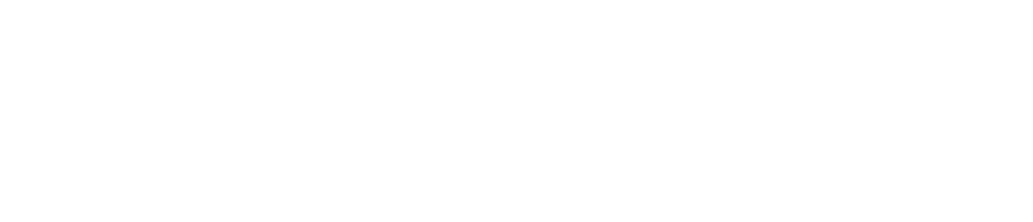
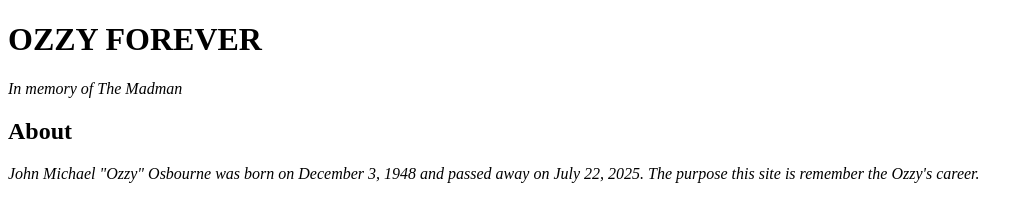
Before and after one commit to Davi621/ozzyforever, a plain HTML site: page index.html in a window 1280 px wide. Shown: the whole page, without its empty margins (0-1033 px from the left). Drawn offline with Linux system fonts and the light colour scheme.

Commit message:
descricao

```diff
--- a/index.html
+++ b/index.html
@@ -3,6 +3,22 @@
 <html>
     <head>
         <title>Ozzy forever</title>
+        <meta name="descripition" content="Keeping alive the legacy"
     </head>
-    <body></body>
+    <body>
+        <header>
+            <h1>OZZY FOREVER</h1>
+            <p><em>In memory of The Madman</em></p>
+        </header>
+        <main>
+            <section>
+                <h2><strong>About</strong></h2>
+                <p><em>John Michael "Ozzy" Osbourne was born on December 3, 1948 and passed away on July 22, 2025.
+                    The purpose this site is remember the Ozzy's career.</em>
+                </p>
+            </section>
+
+        </main>
+        <footer></footer>
+    </body>
 </html>
```
